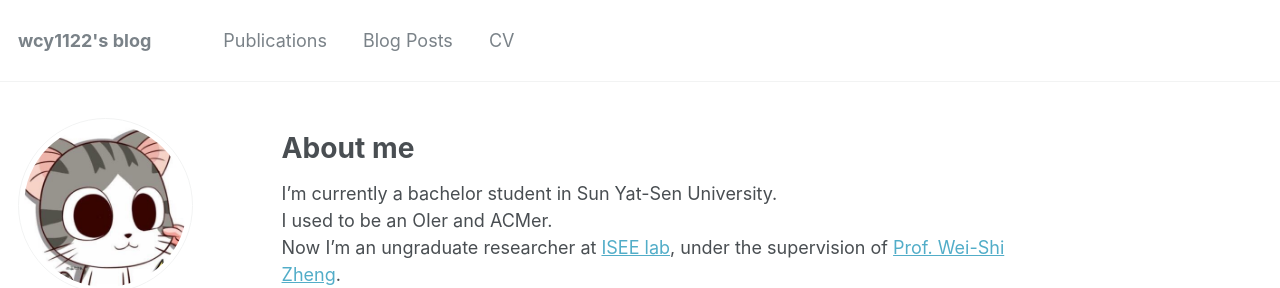
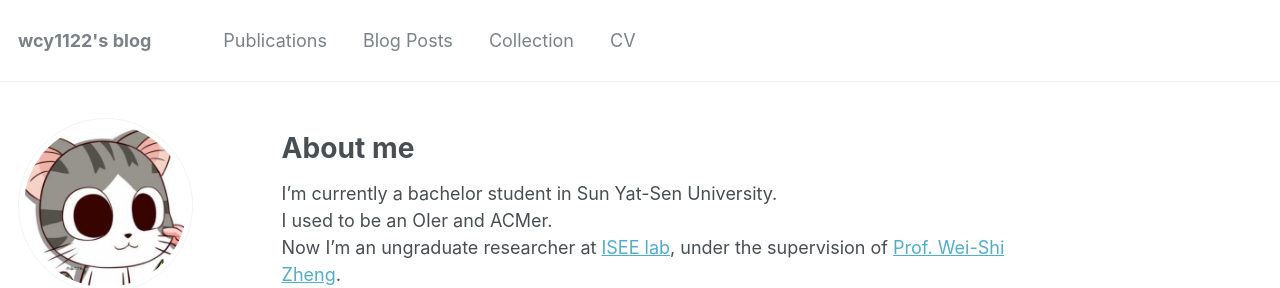
Before and after one commit to wcy1122/wcy1122.github.io, a Jekyll site: the page built from _pages/about.md, in a window 1280 px wide and 1071 px high. Shown: the top 288 px of the window. Built offline with Jekyll 4.4.1, drawn with Linux system fonts in a browser that asks for light colours.

Commit message:
Update navigation.yml

```diff
--- a/_data/navigation.yml
+++ b/_data/navigation.yml
@@ -6,5 +6,8 @@ main:
   - title: "Blog Posts"
     url: /blogs/
 
+  - title: "Collection"
+    url: /collection-archive/
+
   - title: "CV"
     url: /cv/
```
